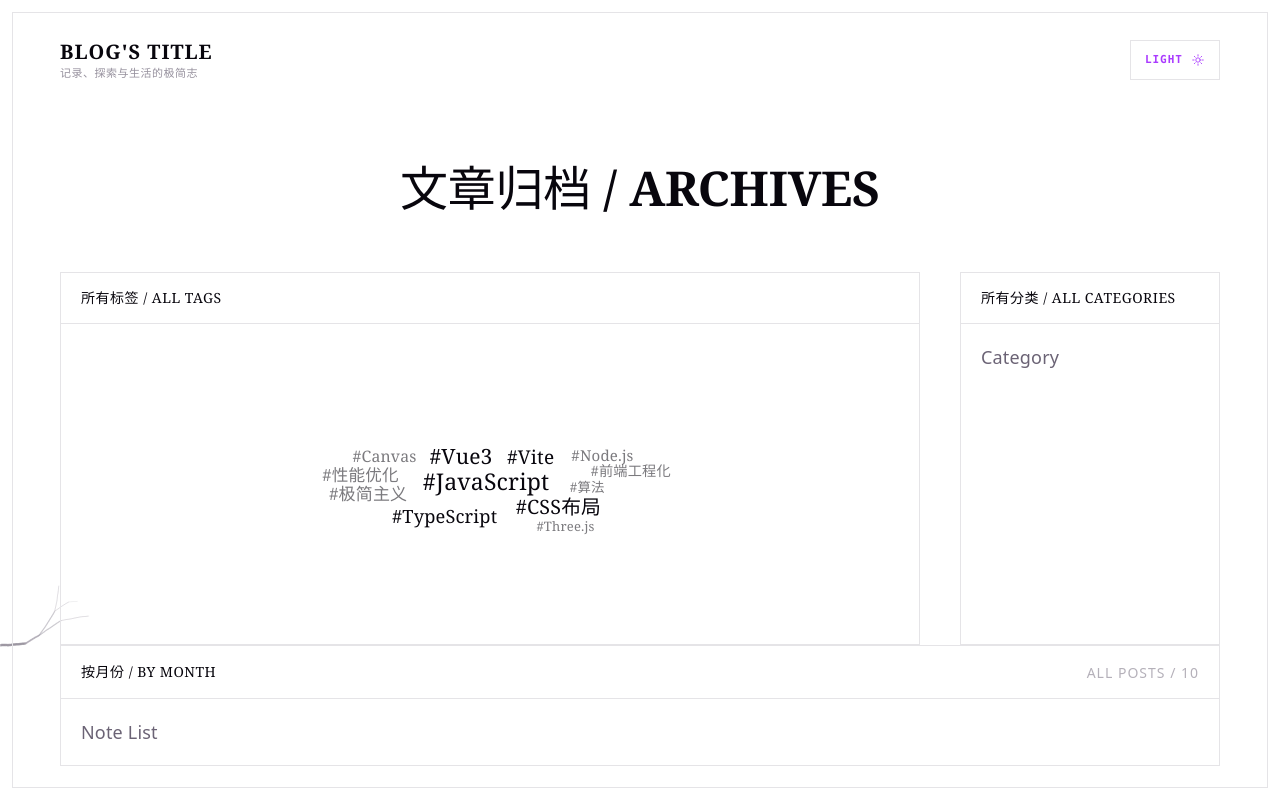
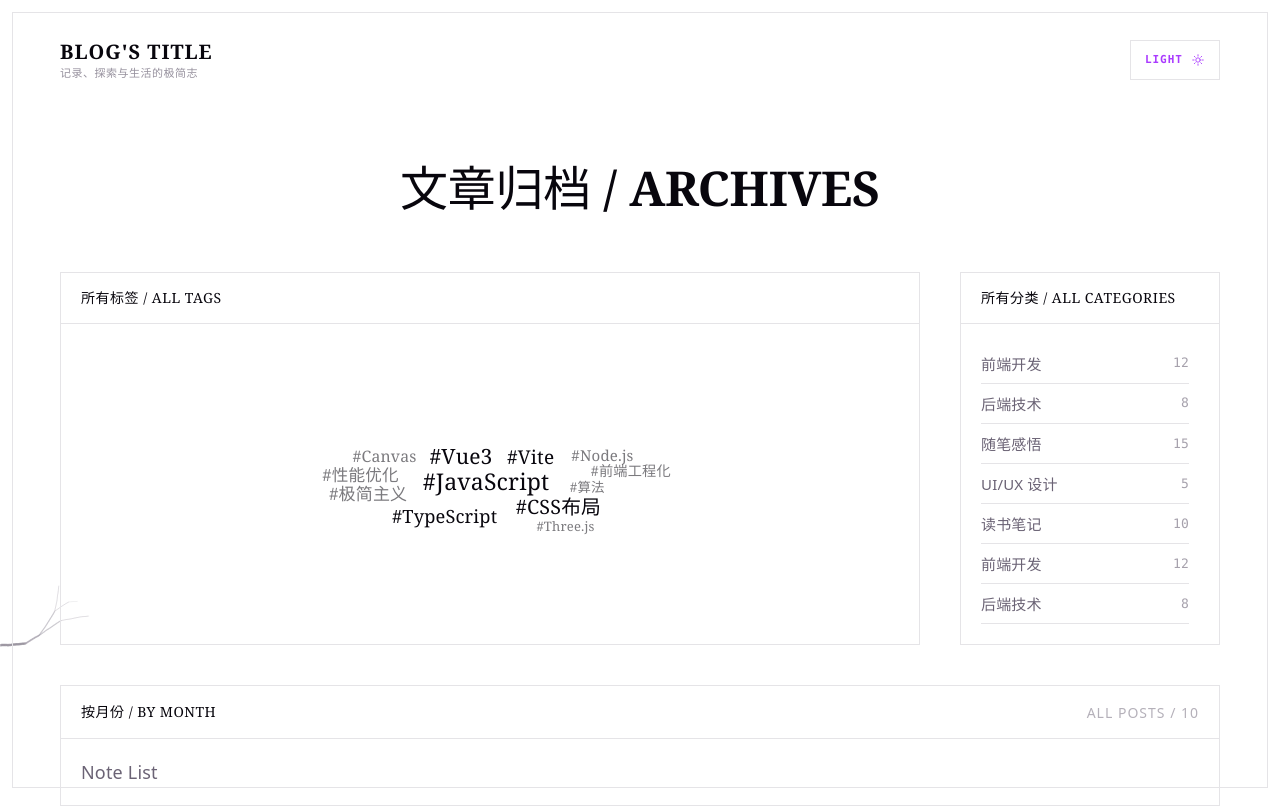
Before and after one commit to zoeTDI/blog-project-web, a Vue app: page /#/archives in a window 1280 px wide. Shown: the top 807 px of the page. Built offline with nearby package versions, Linux system fonts and the light colour scheme.

Commit message:
refactor(TagCloud): 标签云组件的高度改为可由外部传递（默认280，单位px）

```diff
--- a/src/components/tagCloud/src/TagCloud.vue
+++ b/src/components/tagCloud/src/TagCloud.vue
@@ -7,9 +7,17 @@ interface Tag {
   count: number;
 }
 
-const props = defineProps<{
+// const props = defineProps<{
+//   tags: Tag[];
+// }>();
+
+const props = withDefaults(defineProps<{
   tags: Tag[];
-}>();
+  height: number
+}>(), {
+  tags: [],
+  height: 280,
+})
 
 const canvasRef = ref<HTMLCanvasElement | null>(null);
 const containerRef = ref<HTMLDivElement | null>(null);
@@ -163,7 +171,7 @@ watch(() => props.tags, draw, { deep: true });
 </script>
 
 <template>
-  <div ref="containerRef" class="ca-tag-cloud-wrapper">
+  <div ref="containerRef" class="ca-tag-cloud-wrapper" :style="{height: `${height}px`}">
     <canvas
         ref="canvasRef"
         @mousemove="handleMouseMove"
@@ -176,7 +184,7 @@ watch(() => props.tags, draw, { deep: true });
 <style scoped>
 .ca-tag-cloud-wrapper {
   width: 100%;
-  height: 280px; /* 显式高度防止容器坍缩 */
+  /*height: 280px;  显式高度防止容器坍缩 */
   overflow: hidden;
   position: relative;
 }
--- a/src/views/archive/Archive.vue
+++ b/src/views/archive/Archive.vue
@@ -5,23 +5,39 @@ import {CaCol} from "@/components/ca/caCol";
 import {useLoadingStore} from "@/store/useLoadingStore.ts";
 import {CaSection} from "@/components/ca/caSection";
 import {TagCloud} from "@/components/tagCloud";
+import {CaList, CaListItem} from "@/components/ca/caList";
 
 // 标签云
 // Mock 标签数据
 const tags = ref([
-  { name: 'Vue3', count: 25 },
-  { name: 'JavaScript', count: 30 },
-  { name: 'TypeScript', count: 18 },
-  { name: 'Canvas', count: 12 },
-  { name: 'CSS布局', count: 22 },
-  { name: '前端工程化', count: 8 },
-  { name: '极简主义', count: 15 },
-  { name: 'Three.js', count: 5 },
-  { name: '性能优化', count: 14 },
-  { name: '算法', count: 6 },
-  { name: 'Node.js', count: 10 },
-  { name: 'Vite', count: 20 },
+  {name: 'Vue3', count: 25},
+  {name: 'JavaScript', count: 30},
+  {name: 'TypeScript', count: 18},
+  {name: 'Canvas', count: 12},
+  {name: 'CSS布局', count: 22},
+  {name: '前端工程化', count: 8},
+  {name: '极简主义', count: 15},
+  {name: 'Three.js', count: 5},
+  {name: '性能优化', count: 14},
+  {name: '算法', count: 6},
+  {name: 'Node.js', count: 10},
+  {name: 'Vite', count: 20},
 ]);
+
+const categories = ref([
+  {name: '前端开发', count: 12},
+  {name: '后端技术', count: 8},
+  {name: '随笔感悟', count: 15},
+  {name: 'UI/UX 设计', count: 5},
+  {name: '读书笔记', count: 10},
+  {name: '前端开发', count: 12},
+  {name: '后端技术', count: 8},
+  {name: '随笔感悟', count: 15},
+  {name: 'UI/UX 设计', count: 5},
+  {name: '读书笔记', count: 10}
+]);
+
+const height = 280;
 
 const loadingStore = useLoadingStore();
 onMounted(() => {
@@ -39,16 +55,25 @@ onMounted(() => {
     <ca-row :gap="40">
       <ca-col :span="18">
         <ca-section title="所有标签 / ALL TAGS">
-          <tag-cloud :tags="tags" />
+          <tag-cloud :tags="tags" :height="height"/>
         </ca-section>
       </ca-col>
       <ca-col :span="6">
         <ca-section title="所有分类 / ALL CATEGORIES">
-          Category
+          <div class="category-scroll-container" :style="{height: `${height}px`}">
+            <ca-list mode="plain">
+              <ca-list-item v-for="cat in categories" :key="cat.name">
+                <router-link :to="{}"><span class="cat-name">{{ cat.name }}</span></router-link>
+                <template #suffix>
+                  <span class="cat-count">{{ cat.count }}</span>
+                </template>
+              </ca-list-item>
+            </ca-list>
+          </div>
         </ca-section>
       </ca-col>
     </ca-row>
-    <ca-row>
+    <ca-row style="margin-top: 40px">
       <ca-col>
         <ca-section title="按月份 / BY MONTH" subtitle="ALL POSTS / 10">
           Note List
@@ -59,10 +84,6 @@ onMounted(() => {
 </template>
 
 <style scoped>
-* {
-  min-height: 40px;
-}
-
 .archive {
   max-width: var(--content-max-width);
   margin: 0 auto;
@@ -75,4 +96,33 @@ onMounted(() => {
   font-weight: bold;
   margin-bottom: 55px;
 }
+
+/* 在 Archive.vue 样式中处理分类的滚动 */
+.category-scroll-container {
+  overflow-y: auto;
+  padding-right: 10px;
+}
+
+/* 美化滚动条 (可选) */
+.category-scroll-container::-webkit-scrollbar {
+  width: 4px;
+}
+
+.category-scroll-container::-webkit-scrollbar-thumb {
+  background: var(--border);
+  border-radius: 2px;
+}
+
+.category-scroll-container::-webkit-scrollbar-thumb:hover {
+  background: var(--accent);
+}
+
+.cat-name {
+  font-size: 15px;
+  cursor: pointer;
+}
+
+.cat-count {
+  font-weight: 500;
+}
 </style>
```
